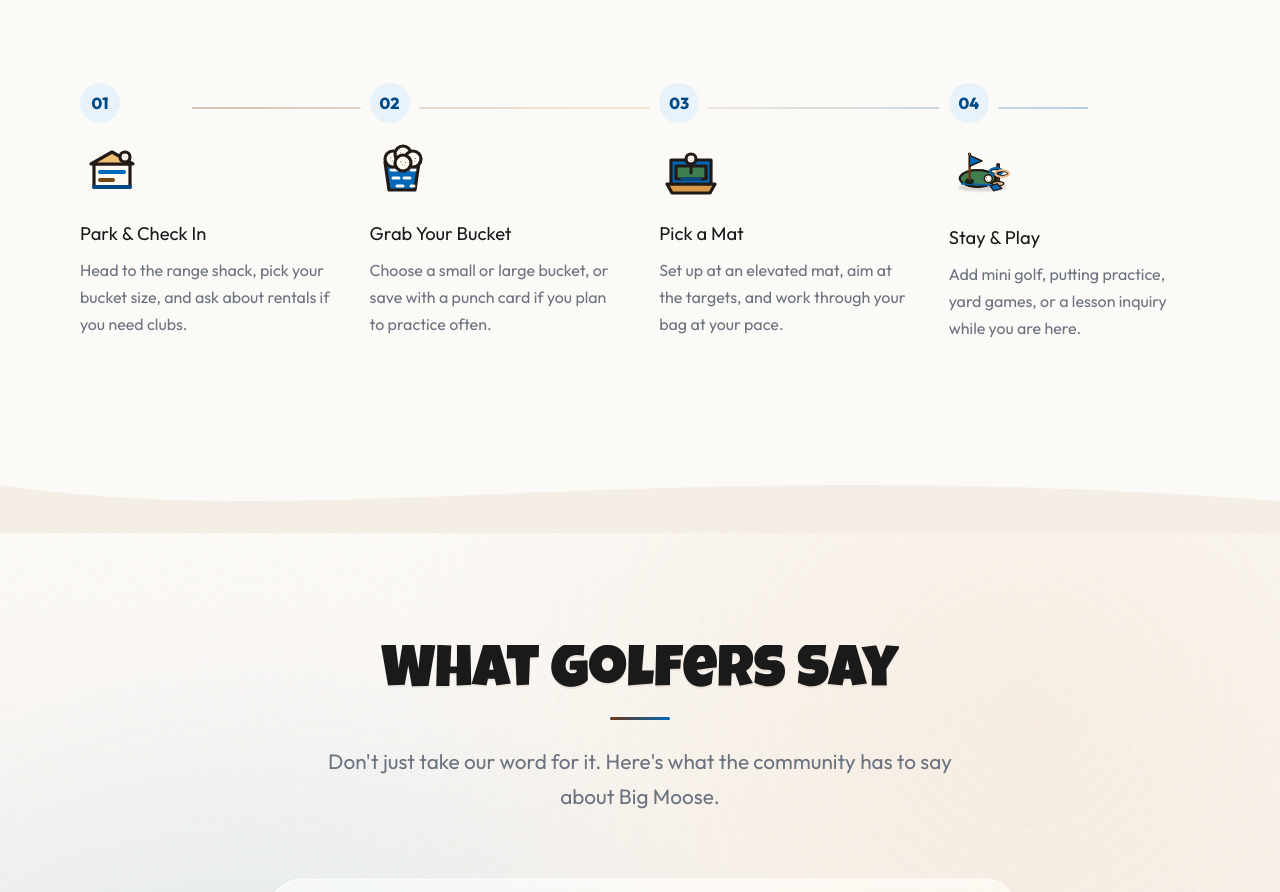
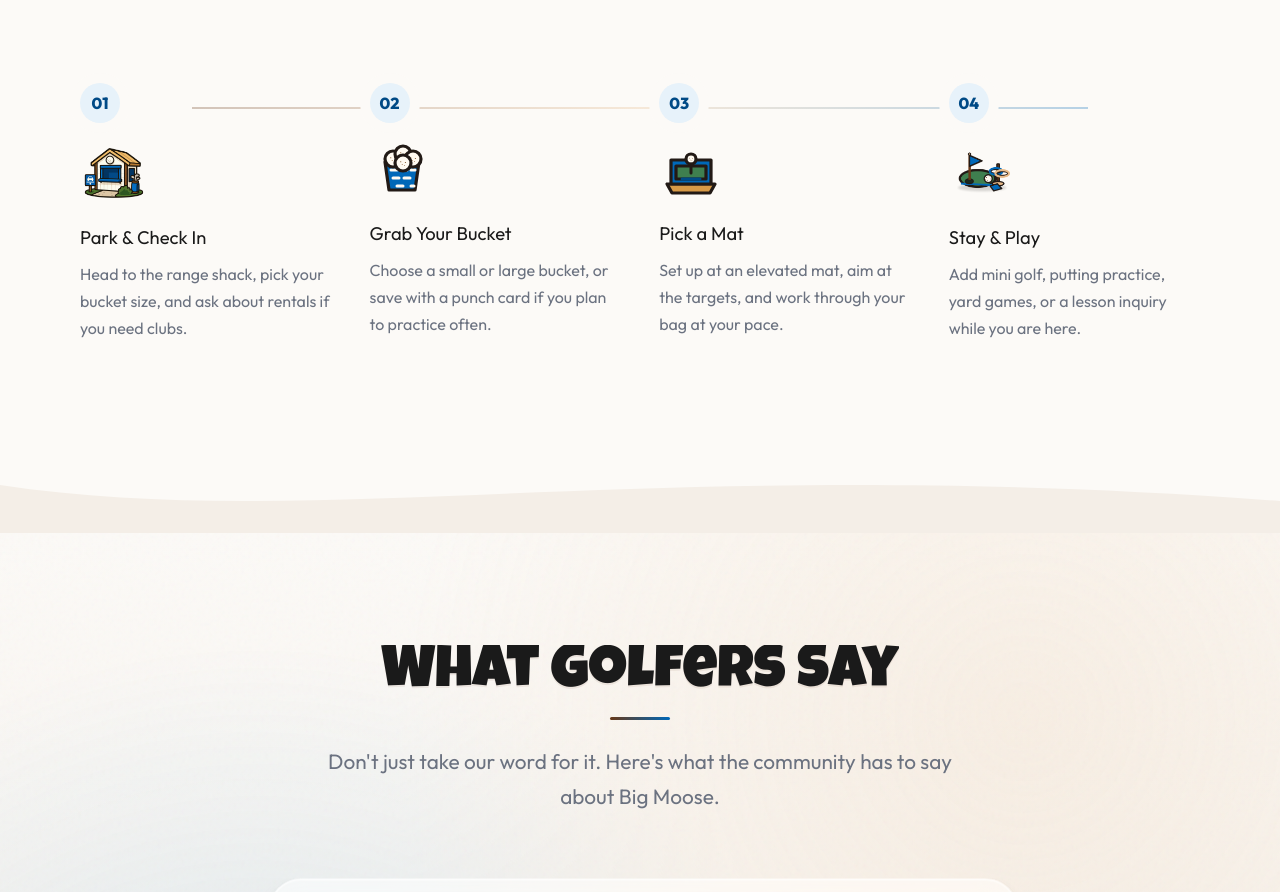
Before and after one commit to parsashayegan613-tech/Big-Moose-Driving-Range, a Next.js app: page / in a window 1280 px wide. Shown: the part 1060-1952 px from the top of the page. Built offline with nearby package versions, Linux system fonts and the light colour scheme.

Commit message:
Add park check in image icon

```diff
--- a/src/app/page.tsx
+++ b/src/app/page.tsx
@@ -145,7 +145,8 @@ export default function Home() {
                         <div className="visit-line" aria-hidden="true"></div>
                         <div className="visit-step reveal">
                             <span>01</span>
-                            <RangeIcon name="sign" />
+                            {/* eslint-disable-next-line @next/next/no-img-element */}
+                            <img src="/images/icons/park-check-in-icon.png" alt="" className="visit-step-icon-img" aria-hidden="true" />
                             <h3>Park & Check In</h3>
                             <p>Head to the range shack, pick your bucket size, and ask about rentals if you need clubs.</p>
                         </div>
```
Also changed, not shown: public/images/icons/park-check-in-icon.png (added).
